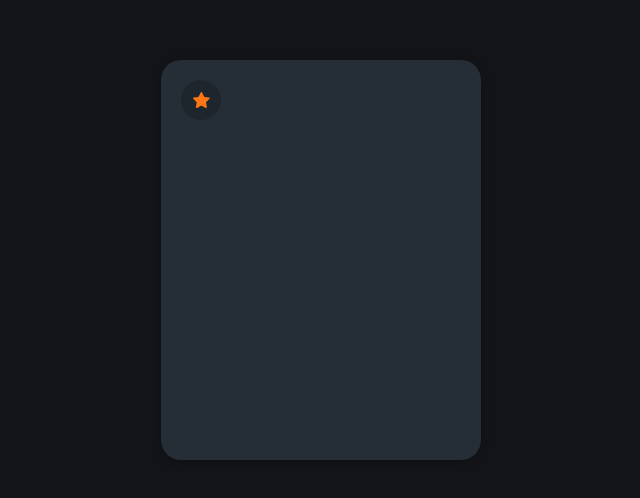
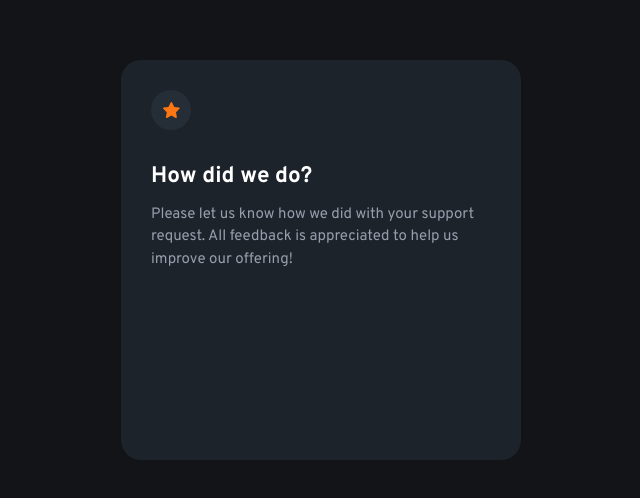
Before and after one commit to madeleinewoodbury/rating-component, a React (Create React App) app: page / in a window 1280 px wide. Shown: the part 140-638 px from the top of the page, without its empty margins (319-959 px from the left). Built offline with nearby package versions, Linux system fonts and the light colour scheme.

Commit message:
Content, title and paragraph

```diff
--- a/src/components/Rating.js
+++ b/src/components/Rating.js
@@ -6,6 +6,13 @@ const Rating = () => {
       <div className='star'>
         <img src={starIcon} alt='star icon' />
       </div>
+      <div className='content'>
+        <h2 className='title'>How did we do?</h2>
+        <p>
+          Please let us know how we did with your support request. All feedback
+          is appreciated to help us improve our offering!
+        </p>
+      </div>
     </div>
   );
 };
--- a/src/index.css
+++ b/src/index.css
@@ -5,7 +5,7 @@
   --light: #959eac;
   --medium: #7c8798;
   --dark: rgb(37, 45, 55);
-  --very-dark: rgb(18, 20, 23);
+  --very-dark: #121417;
 }
 
 * {
@@ -19,6 +19,7 @@ body {
   font-family: "Overpass", sans-serif;
   font-size: 15px;
   font-weight: 400;
+  line-height: 1.5;
 }
 
 .container {
@@ -30,15 +31,14 @@ body {
 }
 
 .layout {
-  width: 25%;
+  width: 400px;
   height: 400px;
-  background-color: var(--dark);
+  background-color: rgba(37, 45, 55, 0.6);
   border-radius: 20px;
-  box-shadow: 0px 2px 11px -5px rgba(0, 0, 0, 0.75);
 }
 
 .rating {
-  padding: 20px;
+  padding: 30px;
   display: flex;
   flex-direction: column;
 }
@@ -46,13 +46,26 @@ body {
 .star {
   width: 40px;
   height: 40px;
-  background-color: rgba(18, 20, 23, 0.3);
+  background-color: var(--dark);
   border-radius: 100%;
   display: flex;
   justify-content: center;
   align-items: center;
 }
 
+.content {
+  margin-top: 30px;
+}
+
+.title {
+  color: white;
+}
+
+p {
+  color: var(--light);
+  margin-top: 10px;
+}
+
 /*
 Mobile: 375px
 Desktop: 1440px
```
